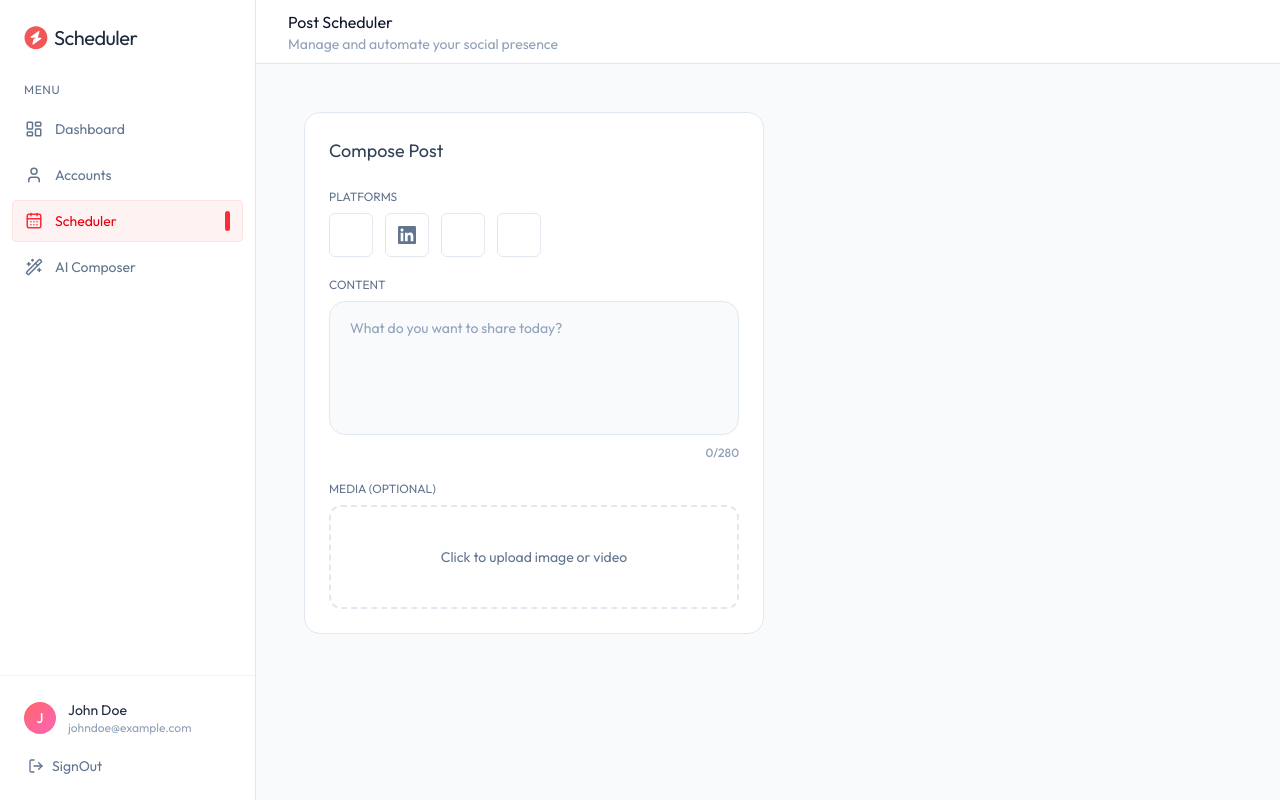
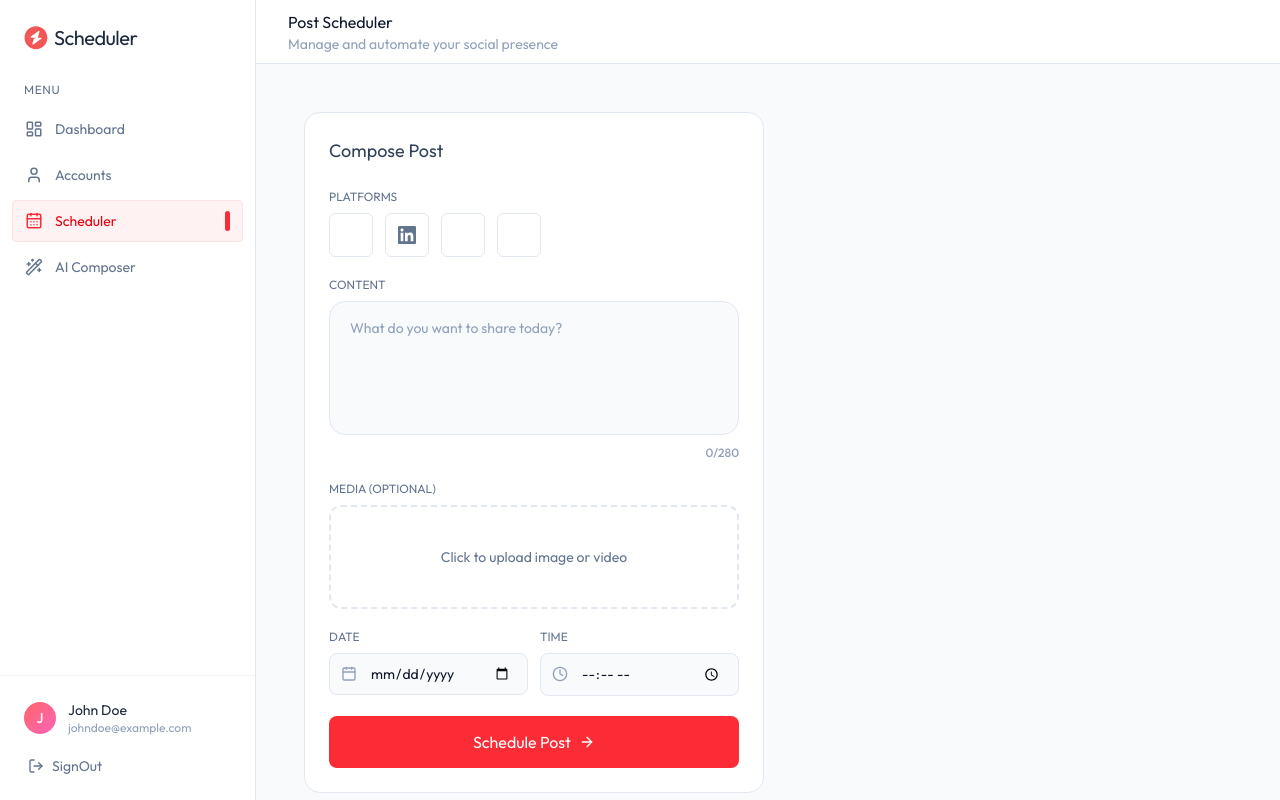
Before and after one commit to imraj071/Social-Scheduler, a React (Vite) app in the folder client/: page /schedule in a window 1280 px wide. Built offline with nearby package versions, Linux system fonts and the light colour scheme; some icons are missing.

Commit message:
Create Date and Time section in the Scheduler Page

```diff
--- a/client/src/pages/Scheduler.tsx
+++ b/client/src/pages/Scheduler.tsx
@@ -1,6 +1,6 @@
 import { useEffect, useState } from "react"
 import { dummyPostsData, PLATFORMS } from "../assets/assets";
-import { XIcon } from "lucide-react";
+import { ArrowRightIcon, CalendarIcon, ClockIcon, XIcon } from "lucide-react";
 
 const Scheduler = () => {
 
@@ -92,8 +92,37 @@
               </div>
 
               {/* Date & Time */}
+              <div className="grid grid-cols-1 sm:grid-cols-2 gap-3">
+                  <div>
+                    <label className="block text-xs text-slate-500 uppercase mb-2" >Date</label>
+                    <div className="relative">
+                        <CalendarIcon className="size-4 absolute left-3 top-1/2 -translate-y-1/2 text-slate-400 pointer-events-none" />
+                        <input type="date" required className="w-full pl-10 pr-4 py-2.5 bg-slate-50 border border-slate-200 rounded-lg text-slate-900 text-sm outline-none" value={scheduledDate} onChange={(e)=>setScheduledDate(e.target.value)}/>
+                    </div>
+                  </div>
+                  <div>
+                    <label className="block text-xs text-slate-500 uppercase mb-2" >Time</label>
+                    <div className="relative">
+                        <ClockIcon className="size-4 absolute left-3 top-1/2 -translate-y-1/2 text-slate-400 pointer-events-none" />
+                        <input type="time" required className="w-full pl-10 pr-4 py-2.5 bg-slate-50 border border-slate-200 rounded-lg text-slate-900 text-sm outline-none" value={scheduledTime} onChange={(e)=>setScheduledTime(e.target.value)}/>
+                    </div>
+                  </div>
+              </div>
 
               {/* Submit */}
+              <button type="submit" disabled={loading} className="w-full flex items-center justify-center gap-2 py-3.5 bg-red-500 hover:bg-red-600 transition-all text-white rounded-lg">
+                {loading ? (
+                  <>
+                  <div className="size-4 border-2 border-white border-t-transparent rounded-full animate-spin"/>
+                  Scheduling...
+                  </>
+                ) : (
+                  <>
+                    Schedule Post
+                    <ArrowRightIcon className="size-4" />
+                  </>
+                )}
+              </button>
             </form>
         </div>
       </div>
```
